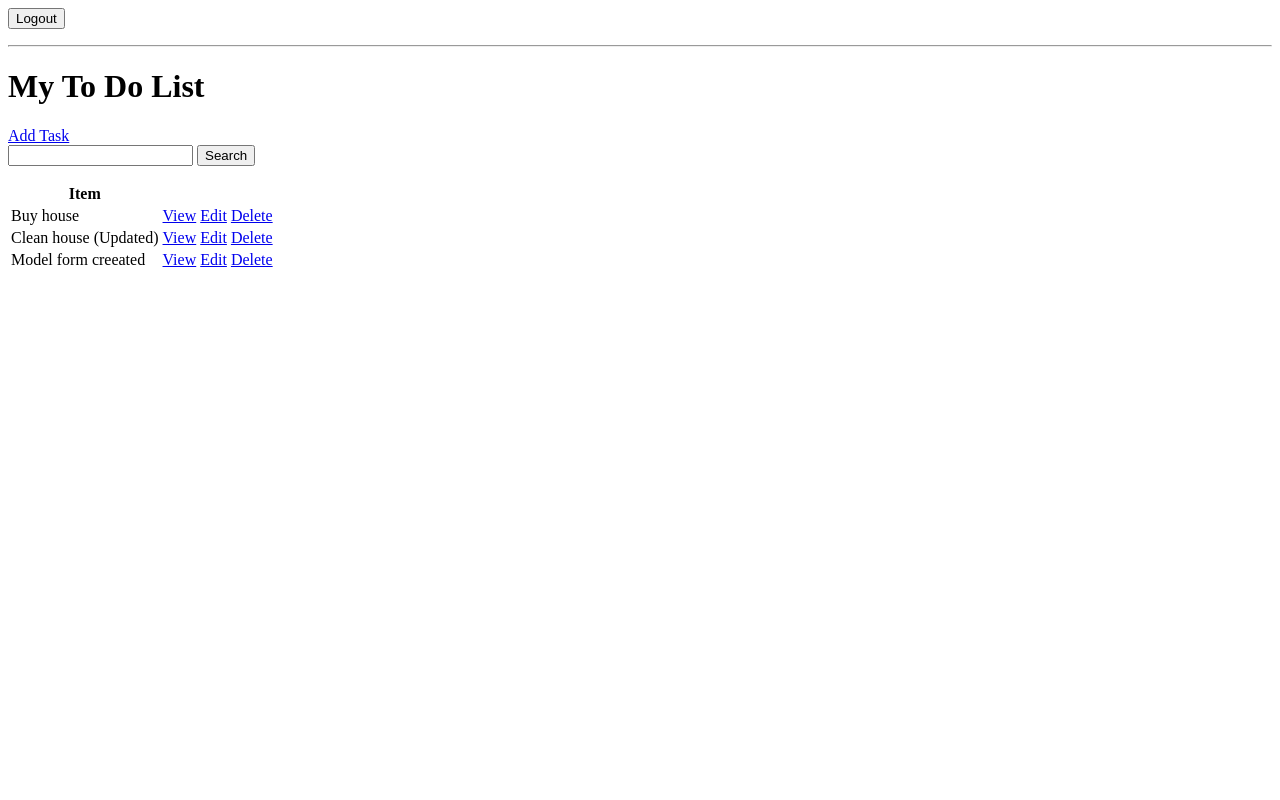
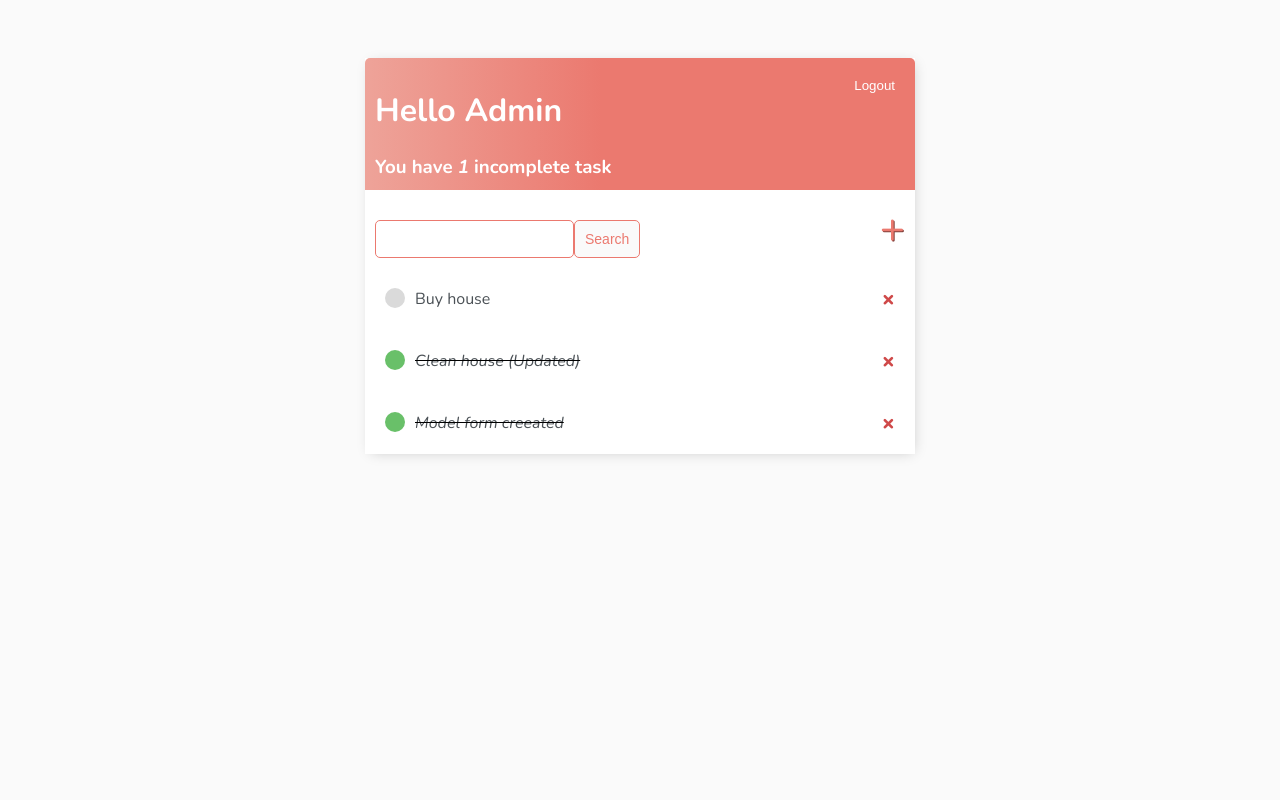
Before and after one commit to gobivadivu/Todo-List, a Django app: page / in a window 1280 px wide. Run offline with Django 5.2, Linux system fonts and the light colour scheme; a user stored in the database is signed in; data comes from the database, SQL or seed files in the repository; both versions use the stored data as it was after the commit.

Commit message:
Completed styling

```diff
--- /dev/null
+++ b/base/templates/base/main.html
@@ -0,0 +1,137 @@
+<!DOCTYPE html>
+<html lang="en">
+<head>
+    <meta charset="UTF-8">
+    <meta name="viewport" content="width=device-width, initial-scale=1.0">
+    <title>To Do List</title>
+    <link rel="preconnect" href="https://fonts.googleapis.com">
+    <link rel="preconnect" href="https://fonts.gstatic.com" crossorigin>
+    <link href="https://fonts.googleapis.com/css2?family=Nunito:ital,wght@0,200..1000;1,200..1000&family=Poppins:wght@200&display=swap" rel="stylesheet">
+    <style>
+        body{
+            background-color: #FAFAFA;
+            font-family: "Nunito", sans-serif;
+            padding-top: 50px;
+        }
+
+        a,
+        p {
+            color: #4b5156;
+        }
+        .container{
+            max-width:550px;
+            margin:auto;
+            background-color: #FFF;
+            -webkit-box-shadow: 2px 2px 13px -4px rgba(0,0,0,0.21);
+            box-shadow: 2px 2px 13px -4px rgba(0,0,0,0.21);
+        }
+        .header-bar{
+            display: flex;
+            justify-content: space-between;
+            color: #FFF;
+            padding: 10px;
+            border-radius: 5px 5px 0 0;
+            background: linear-gradient(90deg, #EEA399 0%, #EB796F 43%, #EB796F 100%);
+
+        }
+        .logout-btn{
+            background: #EB796F;
+            padding: 10px;
+            color: white;
+            border: 0;
+        }
+        .logout-btn:hover{
+            transform: scale(1.05);
+            color: white;
+            background: #c3635a;
+            border-radius: 15%;
+
+        }
+        .task-wrapper{
+            display: flex;
+            align-items: center;
+            justify-content: space-between;
+            padding: 20px;
+            background-color: #FFF;
+            border-top: 1px solid rgb(226, 226 226);
+        }
+        .task-title{
+            display: flex;
+        }
+        .task-title a {
+            text-decoration: none;
+            color: #4b5156;
+            margin-left: 10px;
+        }
+        .task-complete-icon {
+            height: 20px;
+            width: 20px;
+            background-color: rgb(105, 192, 105);
+            border-radius: 50%;
+        }
+        .task-incomplete-icon {
+            height: 20px;
+            width: 20px;
+            background-color: rgb(218, 218, 218);
+            border-radius: 50%;
+        }
+        .delete-link{
+            text-decoration: none;
+            font-weight: 900;
+            color: #cf4949;
+            font-size: 22px;
+            line-height: 0;
+        }
+        #search-add-wrapper{
+            display: flex;
+            justify-content: space-between;
+            align-items: center;
+            padding: 10px;
+        }
+        #add-link{
+            color: #EB796F;
+            text-decoration: none;
+            font-size: 42px;
+            text-shadow: 1px 1px #81413b;
+        }
+
+        input[type=text],
+        input[type=password],
+        textarea {
+            border: 1px solid #EB796F;
+            border-radius: 5px;
+            padding: 10px;
+            width: 90%;
+        }
+        label{
+            padding-top: 10px !important;
+            display: block;
+        }
+
+        .button{
+            border: 1px solid #EB796F;
+            background-color: #FAFAFA;
+            color: #EB796F;
+            padding: 10px;
+            font-size: 14px;
+            border-radius: 5px;
+            cursor: pointer;
+            text-decoration: none;
+        }
+
+        .card-body{
+            padding: 20px;
+        }
+
+    </style>
+</head>
+<body>
+
+    <div class="container">
+        {% block content %}
+
+
+        {% endblock content %}
+    </div>
+</body>
+</html>
--- a/base/templates/base/task_list.html
+++ b/base/templates/base/task_list.html
@@ -1,38 +1,53 @@
+{% extends 'base/main.html' %}
+{% block content %}
 
-{% if request.user.is_authenticated %}
+<div class="header-bar">
+    <div>
+        <h1>Hello {{request.user|title}}</h1>
+        <h3 style="margin:0">You have <i>{{count}}</i> incomplete task{{ count|pluralize:"s" }}</h3>
+    </div>
+
+    {% if request.user.is_authenticated %}
     <form action="{% url 'logout' %}" method="post">
     {% csrf_token %}
-    <button type="submit">Logout</button>
-</form>
+    <button type="submit" class="logout-btn">Logout</button>
+    </form>
+    {% else %}
+        <a href="{% url 'login' %}">Login</a>
+    {% endif %}
+</div>
 
-{% else %}
-     <a href="{% url 'login' %}">Login</a>
-{% endif %}
+<div id="search-add-wrapper">
+    <form method="GET" style="margin-top: 20px; display: flex;">
+        <input type="text" name="search-area" value="{{search_input}}">
+        <input class="button" type="submit" value="Search">
+    </form>
+    <a id="add-link" href="{% url 'task-create' %}">&#43</a>
+</div>
 
-<hr>
-<h1>My To Do List {{color}} </h1>
-<a href="{% url 'task-create' %}">Add Task</a>
 
-<form method="GET">
-    <!--we dont need csrf token-->
-    <input type="text" name="search-area" value="{{search_input}}">
-    <input type="submit" value="Search">
-</form>
 
-<table>
-    <tr>
-        <th>Item</th>
-        <th></th>
-        <th></th>
-    </tr>
+<div class="task-items-rapper">
     {% for task in tasks %}
-    <tr>
-        <td>{{ task.title }}</td>
-        <td><a href="{% url 'task' task.id %}">View</a></td>
-        <td><a href="{% url 'task-update' task.id %}">Edit</a></td>
-        <td><a href="{% url 'task-delete' task.id %}">Delete</a></td>
-    </tr>
+        <div class="task-wrapper">
+            {% if task.complete %}
+            <div class="task-title">
+                <div class="task-complete-icon"></div>
+                <i><s><a href="{% url 'task-update' task.id %}">{{task}}</a></s></i>
+            </div>
+            <a class="delete-link" href="{% url 'task-delete' task.id %}">&#215</a>
+            {% else %}
+            <div class="task-title">
+                <div class="task-incomplete-icon"></div>
+                <a href="{% url 'task-update' task.id %}">{{task}}</a>
+            </div>
+            <a class="delete-link" href="{% url 'task-delete' task.id %}">&#215</a>
+            {% endif %}
+        </div>
     {% empty %}
     <h3>No items in list</h3>
     {% endfor %}
-</table>
+</div>
+
+
+{% endblock content %}
--- a/base/views.py
+++ b/base/views.py
@@ -48,7 +48,7 @@ class TaskList(LoginRequiredMixin, ListView):
     def get_context_data(self, **kwargs):
         context = super().get_context_data(**kwargs)
         context['tasks'] = context['tasks'].filter(user=self.request.user)
-        context['count'] = context['tasks'].filter(complete=False) #count incomplete items
+        context['count'] = context['tasks'].filter(complete=False).count() #count incomplete items
         #we set it at context_object_name
 
         search_input = self.request.GET.get('search-area') or ''
```
Also changed, not shown: base/templates/base/login.html (+12 -2 lines), base/templates/base/register.html (+19 -3 lines), base/templates/base/task_confirm_delete.html (+18 -6 lines), base/templates/base/task_form.html (+14 -4 lines), db.sqlite3.
